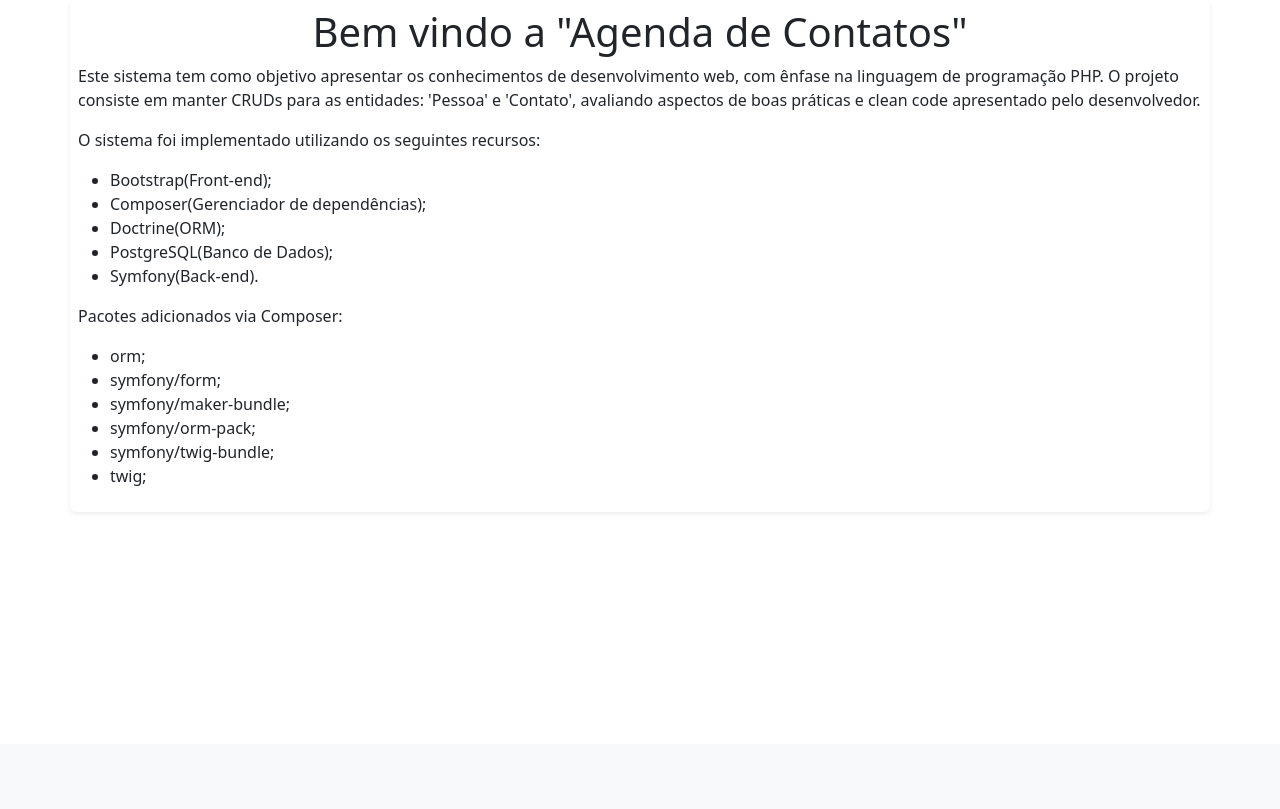
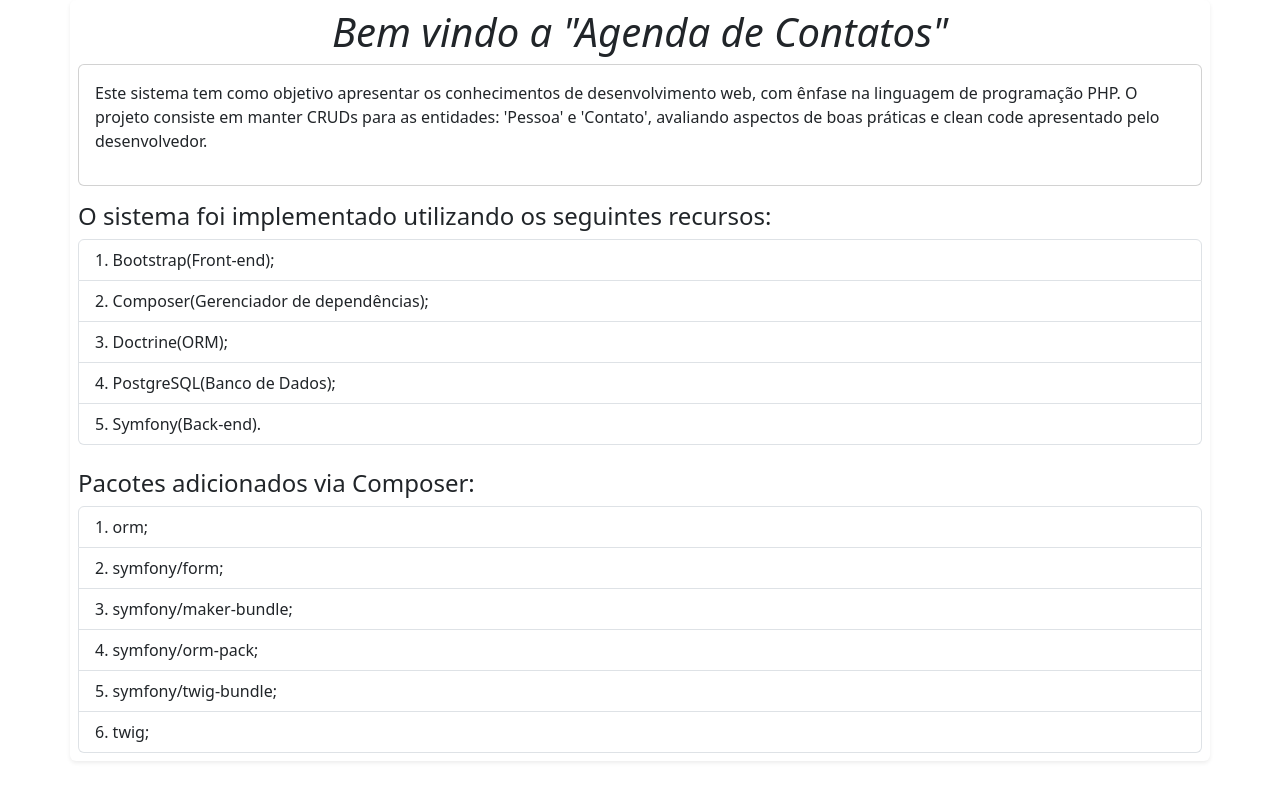
Before and after one commit to Petrix07/agenda-contatos, a Symfony app: template templates/Home/index.html.twig in a window 1280 px wide. Shown: the part 56-865 px from the top of the page. Before the commit the page ends 542 px from the top, so only its background shows below. Run offline with Twig, Linux system fonts and the light colour scheme; the template is opened without the code that fills it, so the values that code supplies are empty; some libraries are stand-ins or nearby versions.

Commit message:
Interface da Home atualizada com mais recursos e detalhes

```diff
--- a/templates/Home/index.html.twig
+++ b/templates/Home/index.html.twig
@@ -1,23 +1,31 @@
 {% extends 'base.html.twig' %}
 {% block body %}
-    <h1 class="display-6 small text-center">Bem vindo a "Agenda de Contatos"</h1>
-    <p class="text-md-start">Este sistema tem como objetivo apresentar os conhecimentos de desenvolvimento web, com ênfase na linguagem de programação PHP. O projeto consiste em manter CRUDs para as entidades: 'Pessoa' e 'Contato', avaliando aspectos de boas práticas e clean code apresentado pelo desenvolvedor.</p>
-    <p class="text-md-start">O sistema foi implementado utilizando os seguintes recursos:</p>
-    <ul>
-        <li>Bootstrap(Front-end);</li>
-        <li>Composer(Gerenciador de dependências);</li>
-        <li>Doctrine(ORM);</li>
-        <li>PostgreSQL(Banco de Dados);</li>
-        <li>Symfony(Back-end).</li>
+    <h1 class="h1 text-center fst-italic fw-lighter">Bem vindo a "Agenda de Contatos"</h1>
+
+    <div class="card">
+      <div class="card-body">
+        <p class="">Este sistema tem como objetivo apresentar os conhecimentos de desenvolvimento web, com ênfase na linguagem de programação PHP. O projeto consiste em manter CRUDs para as entidades: 'Pessoa' e 'Contato', avaliando aspectos de boas práticas e clean code apresentado pelo desenvolvedor.</p>
+      </div>
+    </div>
+
+    <p class="h4 mt-3">O sistema foi implementado utilizando os seguintes recursos:</p>
+
+    <ul class="list-group list-group-numbered">
+        <li class="list-group-item">Bootstrap(Front-end);</li>
+        <li class="list-group-item">Composer(Gerenciador de dependências);</li>
+        <li class="list-group-item">Doctrine(ORM);</li>
+        <li class="list-group-item">PostgreSQL(Banco de Dados);</li>
+        <li class="list-group-item">Symfony(Back-end).</li>
     </ul>
 
-    <p class="text-md-start">Pacotes adicionados via Composer:</p>
-    <ul>
-        <li>orm;</li>
-        <li>symfony/form;</li>
-        <li>symfony/maker-bundle;</li>
-        <li>symfony/orm-pack;</li>
-        <li>symfony/twig-bundle;</li>
-        <li>twig;</li>
+    <p class="h4 mt-4">Pacotes adicionados via Composer:</p>
+
+    <ul class="list-group list-group-numbered">
+        <li class="list-group-item">orm;</li>
+        <li class="list-group-item">symfony/form;</li>
+        <li class="list-group-item">symfony/maker-bundle;</li>
+        <li class="list-group-item">symfony/orm-pack;</li>
+        <li class="list-group-item">symfony/twig-bundle;</li>
+        <li class="list-group-item">twig;</li>
     </ul>
 {% endblock %}
```
